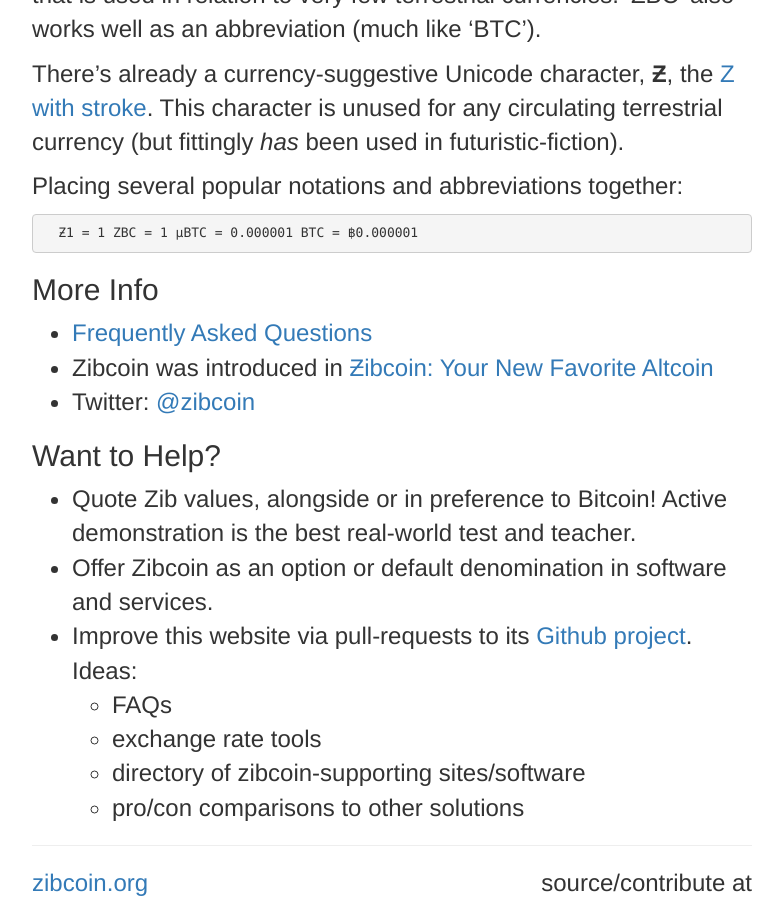
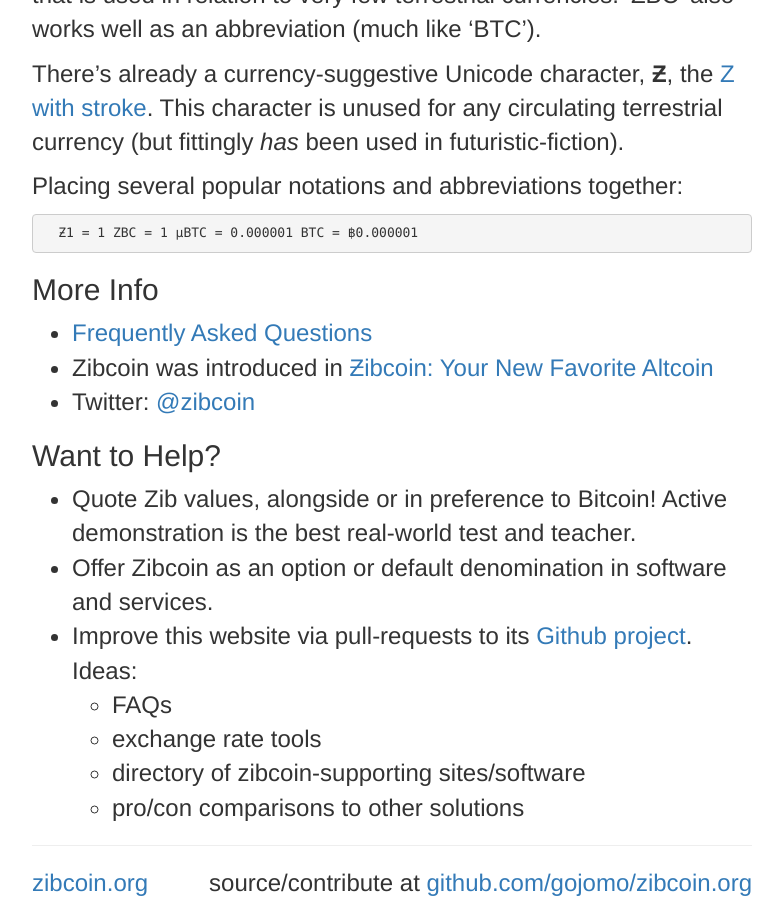
Before and after one commit to gojomo/zibcoin.org, a Jekyll site: the page built from index.md, in a window 1280 px wide and 900 px high, scrolled down 1284 px. Shown: the whole window, without its empty margins (248-1031 px from the left). Built offline with Jekyll 4.4.1, drawn with Linux system fonts in a browser that asks for light colours; nearby versions of some CDN libraries.

Commit message:
Update _config.yml

```diff
--- a/_config.yml
+++ b/_config.yml
@@ -1,2 +1,4 @@
 project: Ƶibcoin
 domain: zibcoin.org
+project_url: https://github.com/gojomo/zibcoin.org
+project_display_name: github.com/gojomo/zibcoin.org
```
